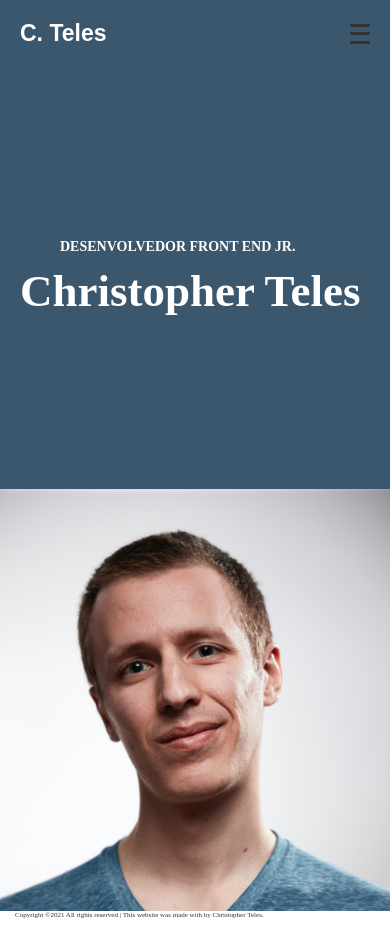
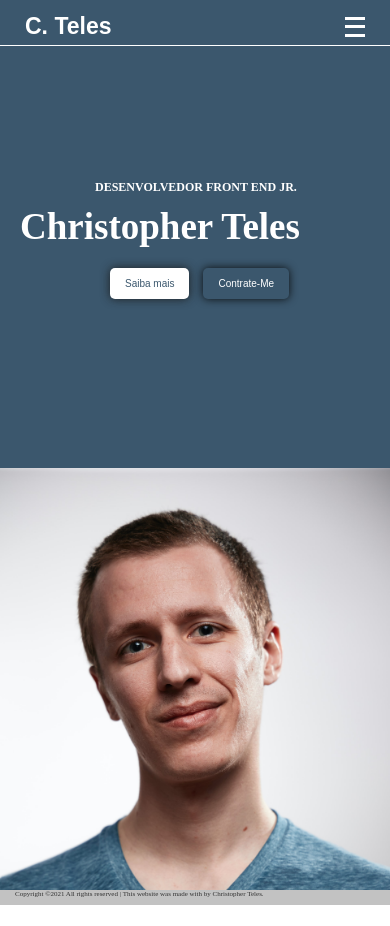
Before and after one commit to ChristopherTeles/Portifolio, a plain HTML site: page index.html in a window 390 px wide. After the commit the page ends 905 px from the top, so only its background shows below. Drawn offline with Linux system fonts and the light colour scheme.

Commit message:
commit inicial

```diff
--- a/assets/css/style.css
+++ b/assets/css/style.css
@@ -131,25 +131,38 @@ footer{
      header{
          position: initial;
          background-color: #3b576d;
+         padding-left: 25px;
+         padding-right:  25px;
+         padding-top: 13px;
+         padding-bottom: 5px;
+         border-bottom: 0.5px solid #fff;
      }
     .conteiner{
         flex-direction: column;
     }
+    .menu-line{
+        background-color: #fff;
+    }
 
     .profissao{
-        margin-top: 0px;
-        padding-left: 40px;
+        margin-top: -35px;
+        padding-left: 75px;
+        font-size: 12px;
     }
     .name {
-        font-size: 45px;
-        margin-bottom: 0;
+        font-size: 37px;
+        margin-bottom: 20px;
+    }
+    .buttons{
+        margin-left: 85px;
     }
     .buttons a {
-        display: none;
+       font-size: 10px;
+       padding: 10px 15px;
     }
     footer{
         position: initial;
-        background-color: rgba(0, 0, 0, 0);
+        background-color: rgba(17, 17, 17, 0.253);
         color: #333;
         font-size: 7px;
     }
```
